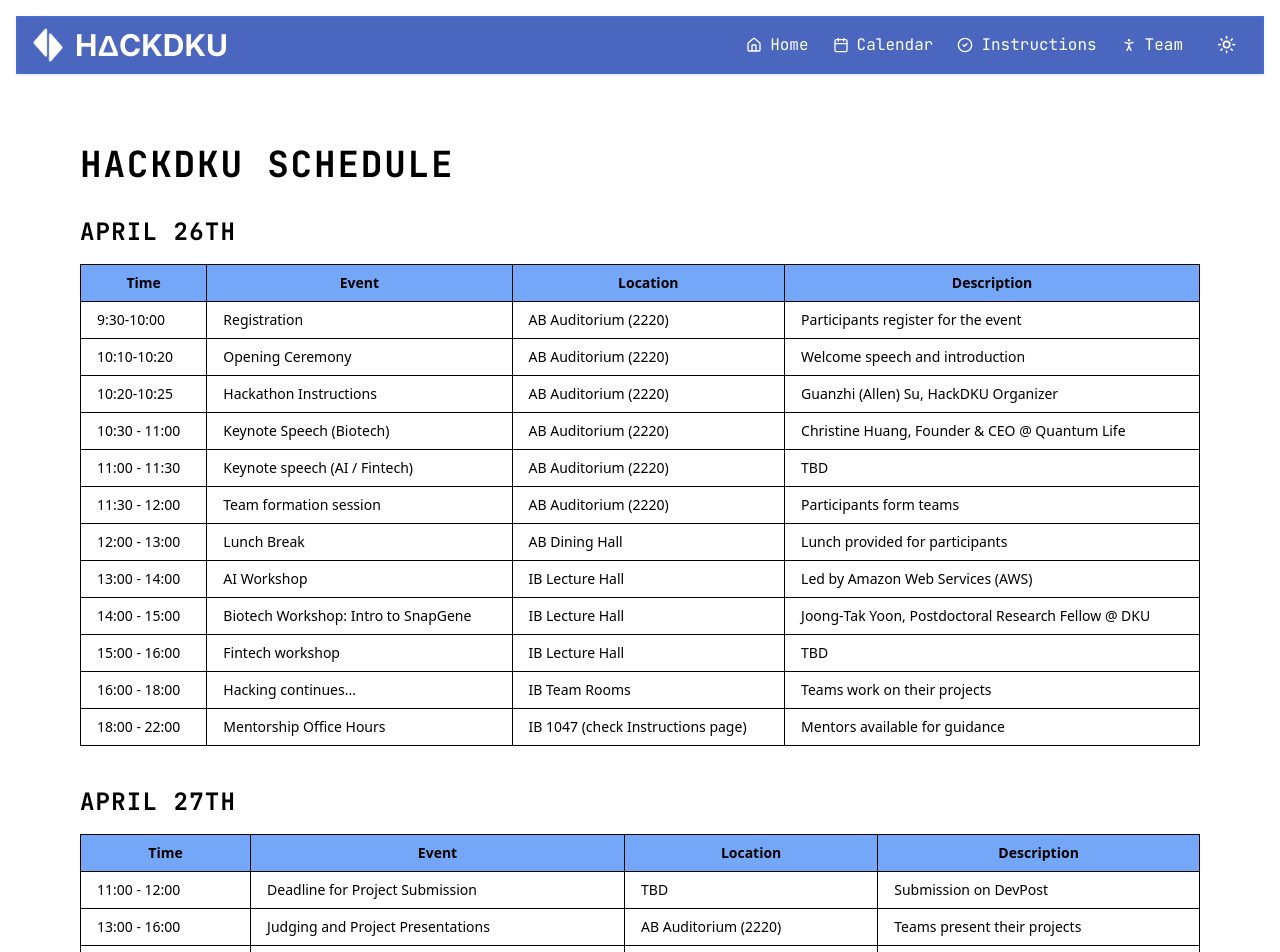
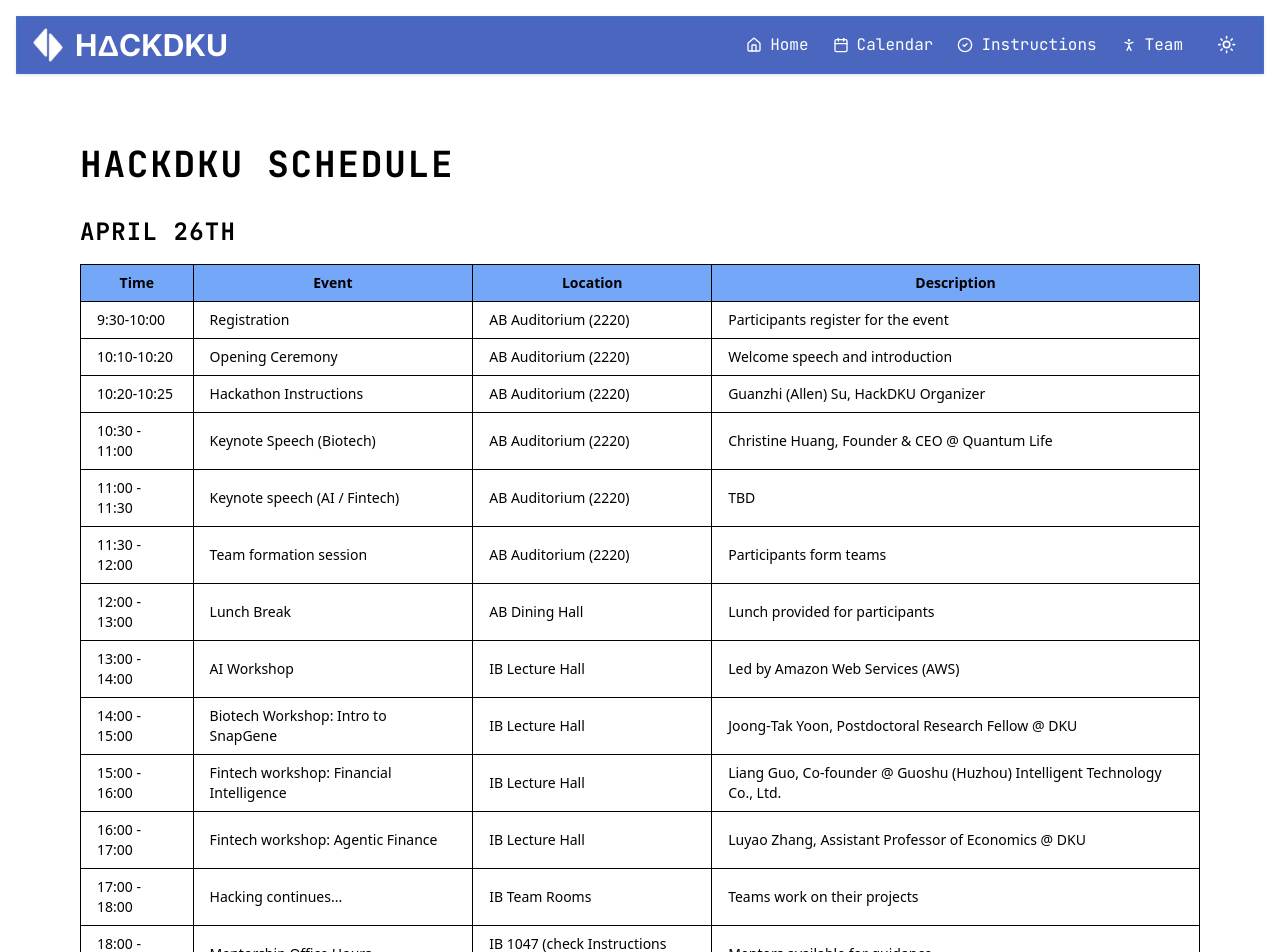
Before and after one commit to othmaneechc/hackdku25, a Next.js app: page /timeline in a window 1280 px wide. Shown: the top 952 px of the page. Built offline with nearby package versions, Linux system fonts and the light colour scheme; a web font is replaced by a local one.

Commit message:
added 2 fintech speakers

```diff
--- a/src/app/page.tsx
+++ b/src/app/page.tsx
@@ -154,12 +154,18 @@
     bio: `Dr. Joong‑Tak Yoon is a postdoctoral research fellow in biology at Duke Kunshan University. He earned both his B.S. and Ph.D. in Systems Biology from Yonsei University—publishing in journals like Journal of Experimental Botany and Planta—and won the Brain Korea 21 Grand Prize. With extensive experience as a lab instructor and presenter at international conferences, he specializes in plant molecular biology, protein function and genetic engineering. Dr. Yoon will lead HackDKU ’25’s hands‑on plasmid‑design workshop using SnapGene, sharing practical insights from his award‑winning research and teaching.`,
     picture: "/speakers/yoon.png",
   },
-  // {
-  //   name: "Nick Ponomarev",
-  //   title: "Senior Investment Analyst • ORBIT Startups",
-  //   bio: `Nick Ponomarev is a senior investement analyst at ORBIT Startups. He 22 was the strategy lead and portfolio manager for 22 companies valued at $360 million and fund position in companies worth US$18M, acting as strategy lead, interim CFO, and raising direct investments from institutional investors worldwide. He has a background in finance and investment, with a focus on venture capital and private equity. Nick has worked with various startups and has a deep understanding of the startup ecosystem. He is passionate about helping entrepreneurs succeed and is dedicated to supporting the growth of innovative companies.`,
-  //   picture: "/speakers/nick.png",
-  // },
+  {
+    name: "Liang Guo",
+    title: "Co-founder • Guoshu (Huzhou) Intelligent Technology Co., Ltd.",
+    bio: `Liang Guo is a co-founder of Guoshu (Huzhou) Intelligent Technology Co., Ltd. He has extensive experience in the field of artificial intelligence and has worked on various projects related to AI applications in different industries. Guoshu Intelligence is a company focusing on the application of brain-inspired intelligence in the financial field, and has carried out cooperation with the ISTBI of Fudan University. Liang Guo will lead a workshop about the application of brain-inspired intelligence in the financial field`,
+    picture: "/speakers/liangguo.png",
+  },
+  {
+    name: "Luyao Zhang",
+    title: "Assistant Professor of Economics • DKU",
+    bio: `Dr. Luyau Zhang is an Assistant Professor of Economics at DKU, Senior Research Scientist at the Digital Innovation Research Center, Founding Advisor of DKU Finance and AI Clubs, and Pioneering Interdisciplinary Research at the interplay of computational and economic science on groundbreaking technologies. Dr. Zhang will lead workshop where she plans to introduce the concept of agentic finance, focusing on the development of multi-agent intelligence systems to address global financial sustainability challenges. Participants will learn about the principles and applications of agentic finance, and how it can be used to create innovative solutions for sustainable financial practices.`,
+    picture: "/chairs/luyao.png",
+  },
 ];
 
 /************************
--- a/src/app/timeline/page.tsx
+++ b/src/app/timeline/page.tsx
@@ -79,12 +79,18 @@
               </tr>
               <tr>
                 <td className="px-4 py-2 border">15:00 - 16:00</td>
-                <td className="px-4 py-2 border">Fintech workshop</td>
+                <td className="px-4 py-2 border">Fintech workshop: Financial Intelligence</td>
                 <td className="px-4 py-2 border">IB Lecture Hall</td>
-                <td className="px-4 py-2 border">TBD</td>
+                <td className="px-4 py-2 border">Liang Guo, Co-founder @ Guoshu (Huzhou) Intelligent Technology Co., Ltd.</td>
               </tr>
               <tr>
-                <td className="px-4 py-2 border">16:00 - 18:00</td>
+                <td className="px-4 py-2 border">16:00 - 17:00</td>
+                <td className="px-4 py-2 border">Fintech workshop: Agentic Finance</td>
+                <td className="px-4 py-2 border">IB Lecture Hall</td>
+                <td className="px-4 py-2 border">Luyao Zhang, Assistant Professor of Economics @ DKU</td>
+              </tr>
+              <tr>
+                <td className="px-4 py-2 border">17:00 - 18:00</td>
                 <td className="px-4 py-2 border">Hacking continues...</td>
                 <td className="px-4 py-2 border">IB Team Rooms</td>
                 <td className="px-4 py-2 border">Teams work on their projects</td>
```
Also changed, not shown: public/speakers/liangguo.png (added).
